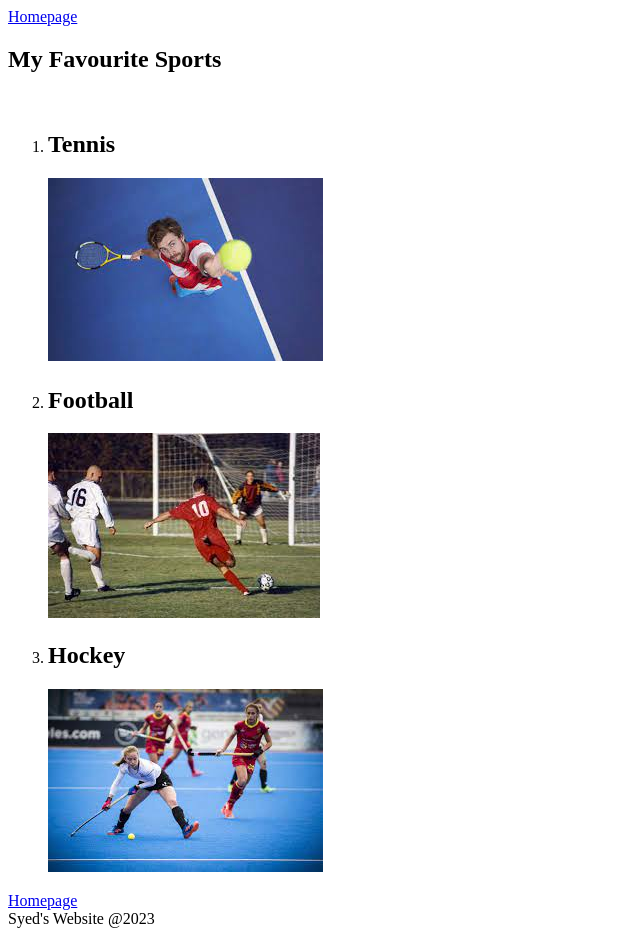
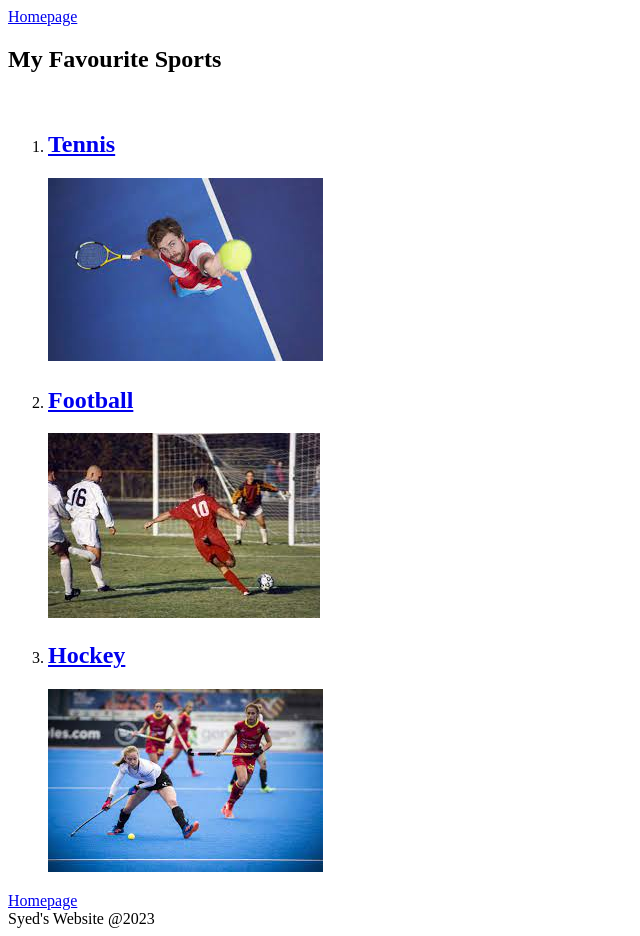
Before and after one commit to smraza547/Main-Project, a plain HTML site: page sports.html in a window 1280 px wide. Shown: the whole page, without its empty margins (0-640 px from the left). Drawn offline with Linux system fonts and the light colour scheme.

Commit message:
New Changes

```diff
--- a/sports.html
+++ b/sports.html
@@ -13,16 +13,22 @@
         <br>
         <ol>
             <li>
-                <h2>Tennis <h2>
-                <a href="https://en.wikipedia.org/wiki/Tennis" target="_blank" alt="A professional tennis holding a tennis ball"><img src="./Images/2013_Australian_Open_-_Guillaume_Rufin.jpg"></a>
+                <a href="https://en.wikipedia.org/wiki/Tennis" target="_blank" alt="A professional tennis holding a tennis ball">
+                    <h2>Tennis <h2>
+                    <img src="./Images/2013_Australian_Open_-_Guillaume_Rufin.jpg">
+                </a>
             </li>
             <li>
-                <h2>Football </h2>
-                <a href="https://www.bbc.co.uk/sport/football" target="_blank" alt="Club player kicking football"><img src="./Images/foot.jfif"></a>
+                <a href="https://www.bbc.co.uk/sport/football" target="_blank" alt="Club player kicking football">
+                    <h2>Football </h2>
+                    <img src="./Images/foot.jfif">
+                </a>
             </li>
             <li>
-                <h2>Hockey</h2>
-                <a href="https://en.wikipedia.org/wiki/Hockey" target="_blank"><img src="./Images/hockey.jfif" alt="A pro hockey lady playing in a tournament"></a>
+                <a href="https://en.wikipedia.org/wiki/Hockey" target="_blank">
+                    <h2>Hockey</h2>
+                    <img src="./Images/hockey.jfif" alt="A pro hockey lady playing in a tournament">
+                </a>
             </li>
         </ol>
         <a href="./index.html">Homepage</a>
```
Also changed, not shown: index.html (+6 -0 lines).
